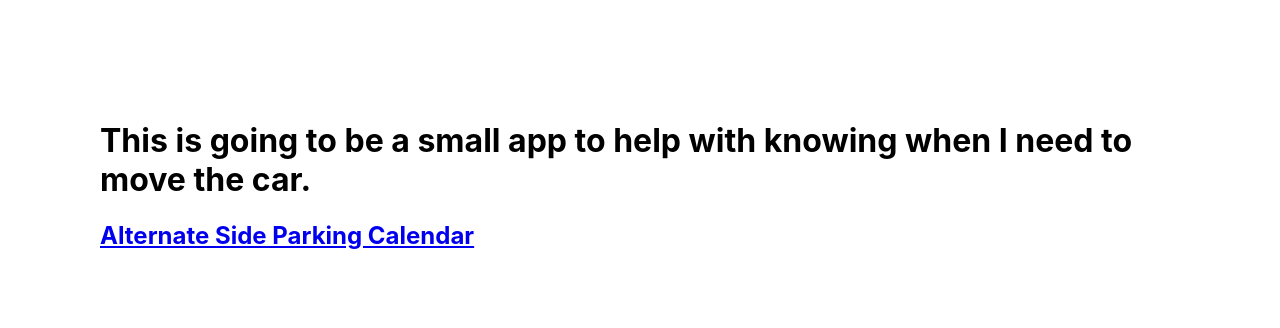
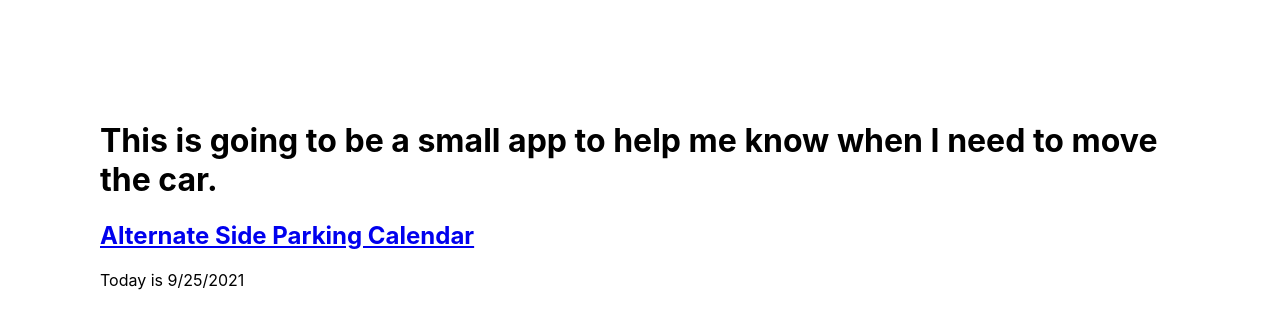
Before and after one commit to aboutmattlaw/parking-app, a React (Create React App) app: page / in a window 1280 px wide. Shown: the top 328 px of the page. Built offline with nearby package versions, Linux system fonts and the light colour scheme.

Commit message:
added CurrentData component

```diff
--- a/src/App.js
+++ b/src/App.js
@@ -1,13 +1,15 @@
 import './App.css';
 import parkingData from "./ParkingData.js"
+import CurrentDate from './CurrentDate';
 
 
 function App() {
   console.log(parkingData)
   return (
     <div>
-      <h1>This is going to be a small app to help with knowing when I need to move the car.</h1>
+      <h1>This is going to be a small app to help me know when I need to move the car.</h1>
       <h2><a href="https://www1.nyc.gov/html/dot/downloads/pdf/asp-calendar-2021.pdf">Alternate Side Parking Calendar</a></h2>
+      <CurrentDate />
      </div>
   );
 }
--- /dev/null
+++ b/src/CurrentDate.js
@@ -0,0 +1,15 @@
+
+function CurrentDate (){
+
+    const current = new Date();
+    const date = `${current.getMonth()+1}/${current.getDate()}/${current.getFullYear()}`;
+
+
+    return (
+        <>
+        <p>Today is {date}</p>
+        </>
+    )
+}
+
+export default CurrentDate
--- a/src/ParkingData.js
+++ b/src/ParkingData.js
@@ -2,12 +2,15 @@ const parkingData = [
 {
 occasion: "New Years Day",
 date: "Jan 1, 2021",
-day: "Friday"
+day: "Friday",
+image: "",
+
 },
 {
 occasion: "Three King's Day",
 date: "Jan 6, 2021",
-day: "Wednesday"
+day: "Wednesday",
+image: "",
 },
 
 ]
```
